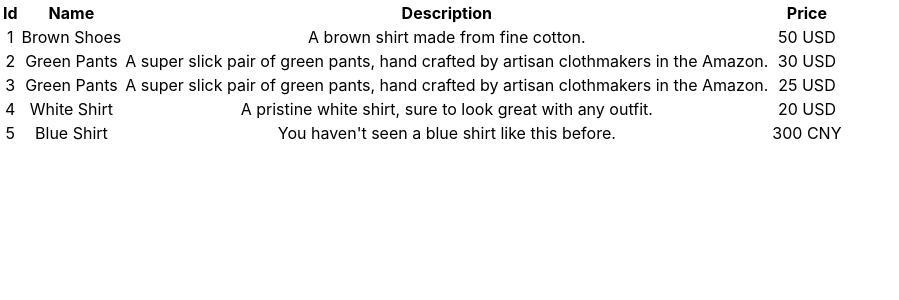
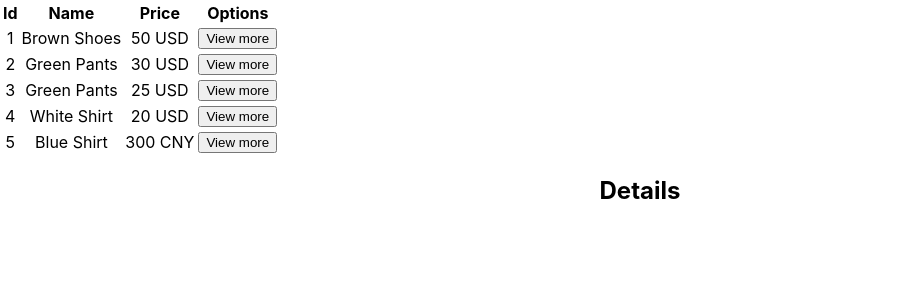
Before and after one commit to melvec/xyzclothing, a React (Create React App) app: page / in a window 1280 px wide. Shown: the top 300 px of the page, without its empty margins (0-899 px from the left). Built offline with nearby package versions, Linux system fonts and the light colour scheme.

Commit message:
view details

```diff
--- a/src/App.js
+++ b/src/App.js
@@ -1,40 +1,70 @@
-import logo from './logo.svg';
-import React, {useState} from "react";
-import './App.css';
+import logo from "./logo.svg";
+import React, { useState } from "react";
+import "./App.css";
 import data from "./products.json";
-
+import ViewDetails from "./components/ViewDetails.js";
 
 function App() {
   const [products, setProducts] = useState(data);
 
+  const [viewMoreId, setViewMoreId] = useState(null);
+
+  const handleViewMoreClick = (event, product) => {
+    event.preventDefault();
+    setViewMoreId(product.id);
+  };
+
   return (
     <React.Fragment>
-
       <div className="App">
         <table>
           <thead>
             <tr>
               <th>Id</th>
               <th>Name</th>
-           <th>Description</th>
+
               <th>Price</th>
+              <th>Options</th>
             </tr>
           </thead>
           <tbody>
-         {products.map ( (product) => (
+            {products.map((product) => (
               <tr>
                 <td>{product.id}</td>
                 <td>{product.name}</td>
-           <td>{product.description}</td>
-           <td>{product.price.amount} {product.price.base}</td>
+                <td>
+                  {product.price.amount} {product.price.base}
+                </td>
+                <td>
+                  <button
+                    type="button"
+                    onClick={(event) => handleViewMoreClick(event, product)}
+                  >
+                    View more
+                  </button>
+                </td>
               </tr>
             ))}
           </tbody>
         </table>
+        <h2>Details</h2>
+
+        <table>
+          {products
+            .filter((product) => product.id === viewMoreId)
+            .map((filteredProduct) => (
+              <td>
+                <tr>{filteredProduct.id} </tr>
+                <tr>{filteredProduct.name}</tr>
+                <tr>
+                  {filteredProduct.price.amount} {filteredProduct.price.base}
+                </tr>
+            <tr>{filteredProduct.description}</tr>
+              </td>
+            ))}
+        </table>
       </div>
     </React.Fragment>
-
-
   );
 }
 
--- /dev/null
+++ b/src/components/ViewDetails.js
@@ -0,0 +1,26 @@
+import React from "react";
+
+const ViewDetails = (props) => {
+  return (
+
+    <tr>
+    <td>{props.id}</td>
+    <td>{props.name}</td>
+    <td>
+      {props.price.amount} {props.price.base}
+    </td>
+    <td>
+      <button
+        type="button"
+        //onClick={(event) => handleViewMoreClick(event, product)}
+      >
+        View more
+      </button>
+    </td>
+  </tr>
+
+  );
+};
+
+
+export default ViewDetails;
```
Also changed, not shown: src/index.css (line endings or trailing spaces), 1 other file (tests, documents, lock files or other folders). Lines whose indentation alone changed are shown as unchanged.
